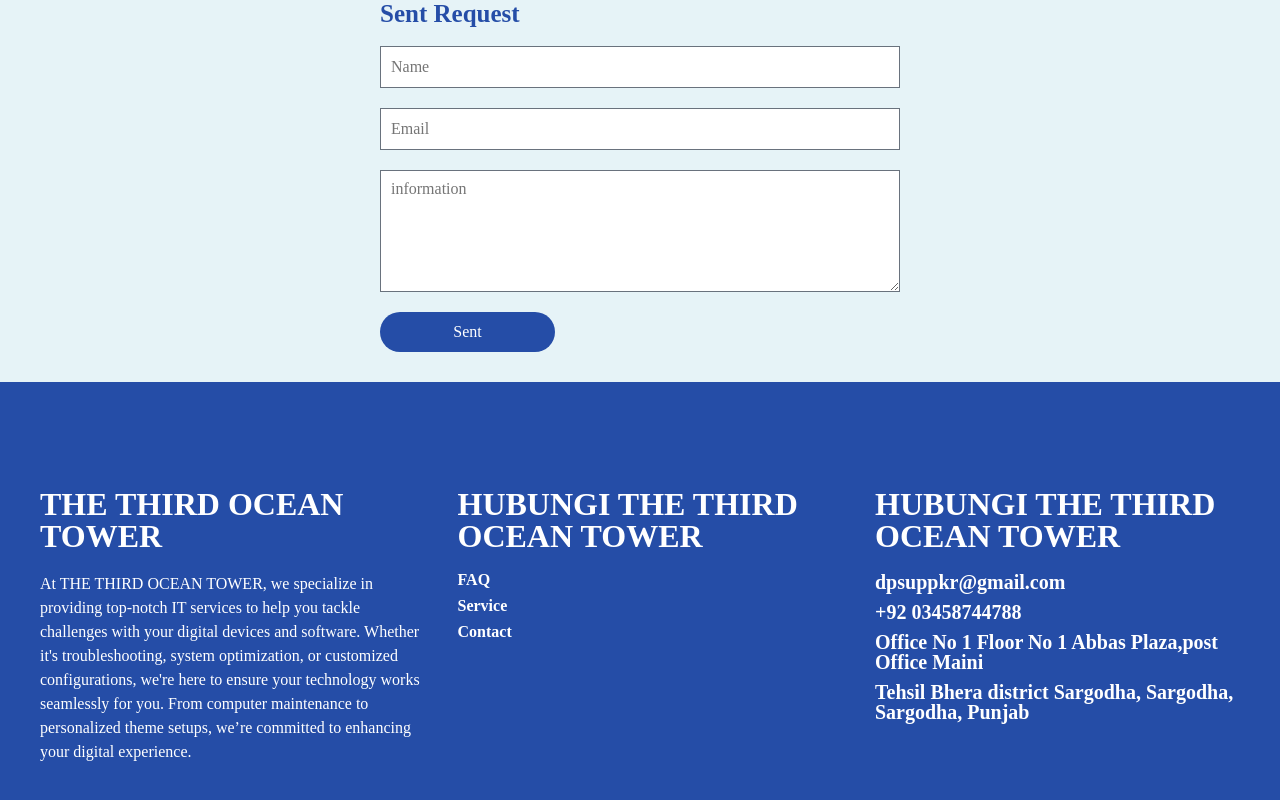
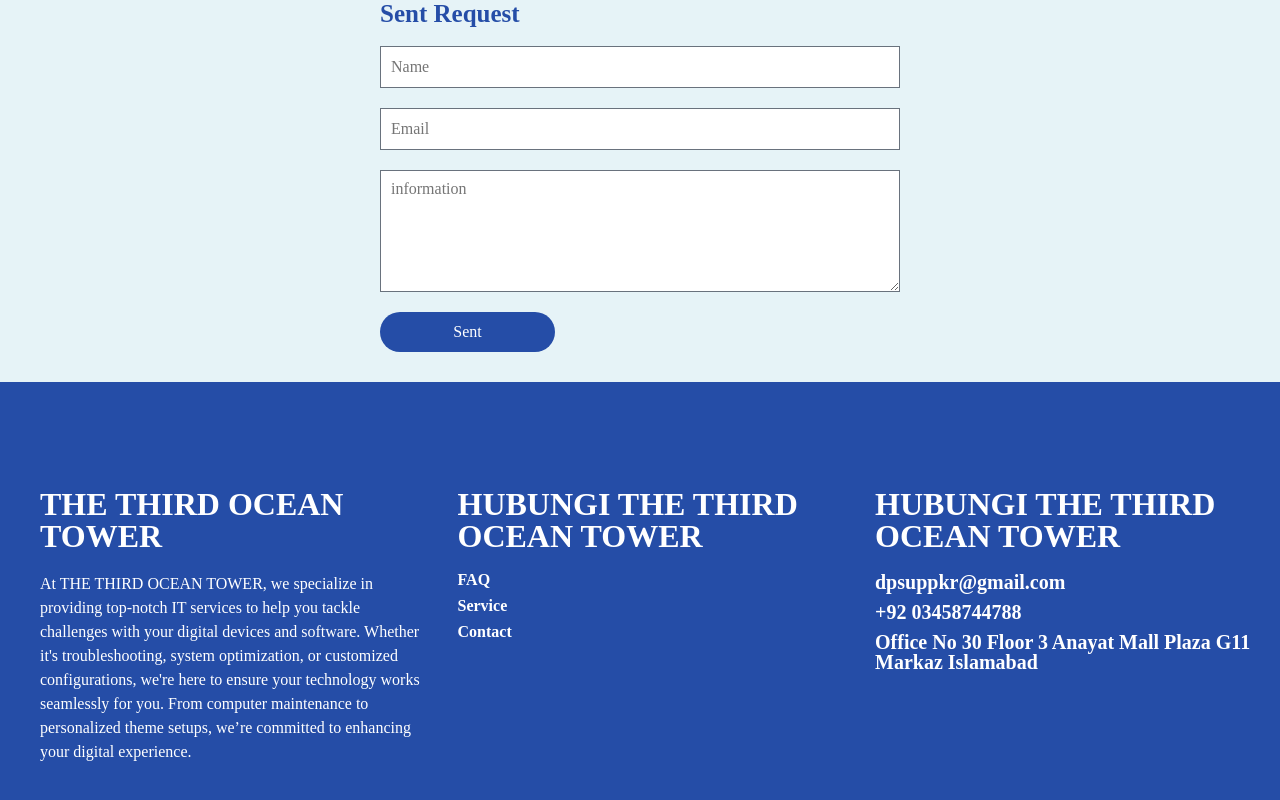
Before and after one commit to huoweiguo/deepay, a Vue app: page /kontak in a window 1280 px wide. Shown: the part 794-1594 px from the top of the page. Built offline with nearby package versions, Linux system fonts and the light colour scheme.

Commit message:
feat: add google maps

```diff
--- a/src/components/bottom.vue
+++ b/src/components/bottom.vue
@@ -22,8 +22,7 @@
         <h2>HUBUNGI THE THIRD OCEAN TOWER</h2>
         <h4>dpsuppkr@gmail.com</h4>
         <h4>+92 03458744788</h4>
-        <h4>Office No 1 Floor No 1 Abbas Plaza,post Office Maini</h4>
-        <h4>Tehsil Bhera district Sargodha, Sargodha, Sargodha, Punjab</h4>
+        <h4>Office No 30 Floor 3 Anayat Mall Plaza G11 Markaz Islamabad</h4>
       </div>
     </div>
   </div>
--- a/src/views/Kontak/index.vue
+++ b/src/views/Kontak/index.vue
@@ -14,7 +14,7 @@
           Semarang Barat, Kota Semarang, Jawa Tengah 50183</p> -->
         <div>
           <iframe
-            src="https://www.google.com/maps/embed?pb=!1m18!1m12!1m3!1d1660.287592317301!2d72.99722628889143!3d33.668167725628614!2m3!1f0!2f0!3f0!3m2!1i1024!2i768!4f13.1!3m3!1m2!1s0x38df951e2877b1bb%3A0x1136b481e7ca64a8!2sSaiban%20Town%20(PVT)office%20no%209%203rd%20floor%20Al%20Anayat%20Mall%20G-11%20Markaz%20islamabad!5e0!3m2!1szh-CN!2sjp!4v1749557636368!5m2!1szh-CN!2sjp"
+            src="https://www.google.com/maps/embed?pb=!1m18!1m12!1m3!1d1660.287592317301!2d72.99722628889143!3d33.668167725628614!2m3!1f0!2f0!3f0!3m2!1i1024!2i768!4f13.1!3m3!1m2!1s0x38df951e2877b1bb%3A0x1136b481e7ca64a8!2sSaiban%20Town%20(PVT)office%20no%209%203rd%20floor%20Al%20Anayat%20Mall%20G-11%20Markaz%20islamabad!5e0!3m2!1sen-US!2sjp!4v1749557636368!5m2!1sen-US!2sjp"
             width="520" height="380" style="border:0;" allowfullscreen="" loading="lazy"
             referrerpolicy="no-referrer-when-downgrade"></iframe>
         </div>
```
